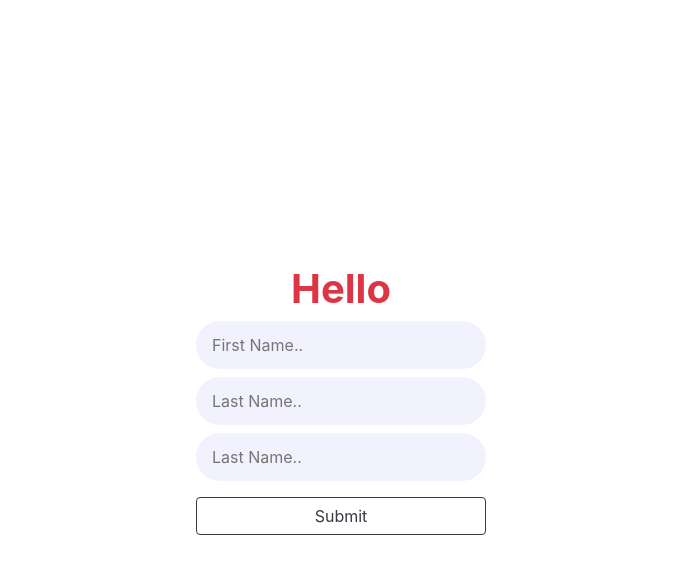
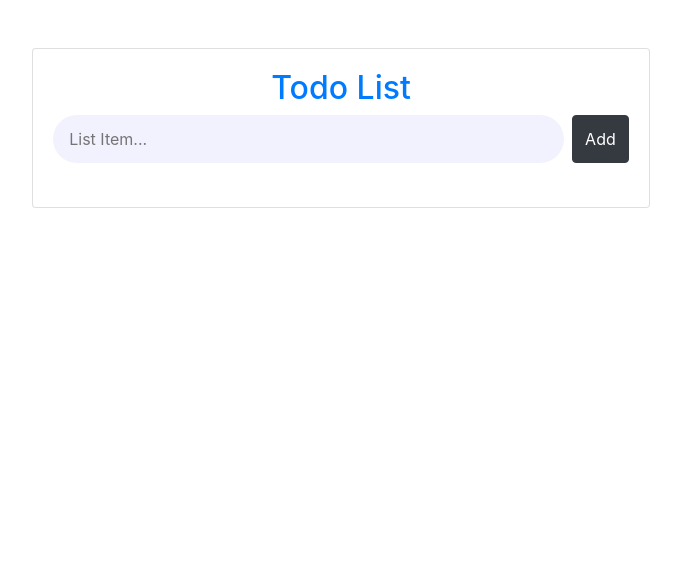
Before and after one commit to harshverma036/React-practice, a React (Create React App) app: page / in a window 1280 px wide. Shown: the top 574 px of the page, without its empty margins (299-980 px from the left). Built offline with nearby package versions, Linux system fonts and the light colour scheme.

Commit message:
initializes todolist and implimented functionality with useState

```diff
--- a/src/App.js
+++ b/src/App.js
@@ -1,10 +1,8 @@
 import react from 'react';
-import Form from './components/form';
-
-const isLoggedIn = false;
+import Todo from './components/todo_list';
 
 const App = () => {
-    return isLoggedIn ? <h1 className="text-primary text-center font-weight-bold">Successfull</h1> : <Form />
+    return <Todo />
 }
 
 export default App;
--- /dev/null
+++ b/src/components/todo_list.js
@@ -0,0 +1,41 @@
+import react, { useState } from 'react';
+
+function Todo(){
+
+    const [inputText, setInputText] = useState('');
+    const [items, setItems] = useState([]);
+
+    function handleChange(event){
+        const newitem = event.target.value;
+        setInputText(newitem);
+    }
+
+    function additem(){
+        setItems((prevItems) => {
+            return [...prevItems, inputText];
+        })
+    }
+
+    return (
+        <div className="container">
+            <div className="row justify-content-center">
+                <div className="col-lg-7 col-md-9 col-12 pt-5">
+                    <div className="card">
+                        <div className="card-body">
+                            <h2 className="text-center text-primary">Todo List</h2>
+                            <div className="d-flex flex-row">
+                                <input className="w-100" placeholder="List Item..." value={inputText} onChange={handleChange}/>
+                                <button className="btn btn-dark ml-2" onClick={additem}>Add</button>
+                            </div>
+                            <div className="list-group-item-success mt-4">
+                            {items.map(todoitems => <p className="list-group-item">{todoitems}</p>)}
+                            </div>
+                        </div>
+                    </div>
+                </div>
+            </div>
+        </div>
+    );
+}
+
+export default Todo;
```
Also changed, not shown: 1 other file (tests, documents, lock files or other folders).
